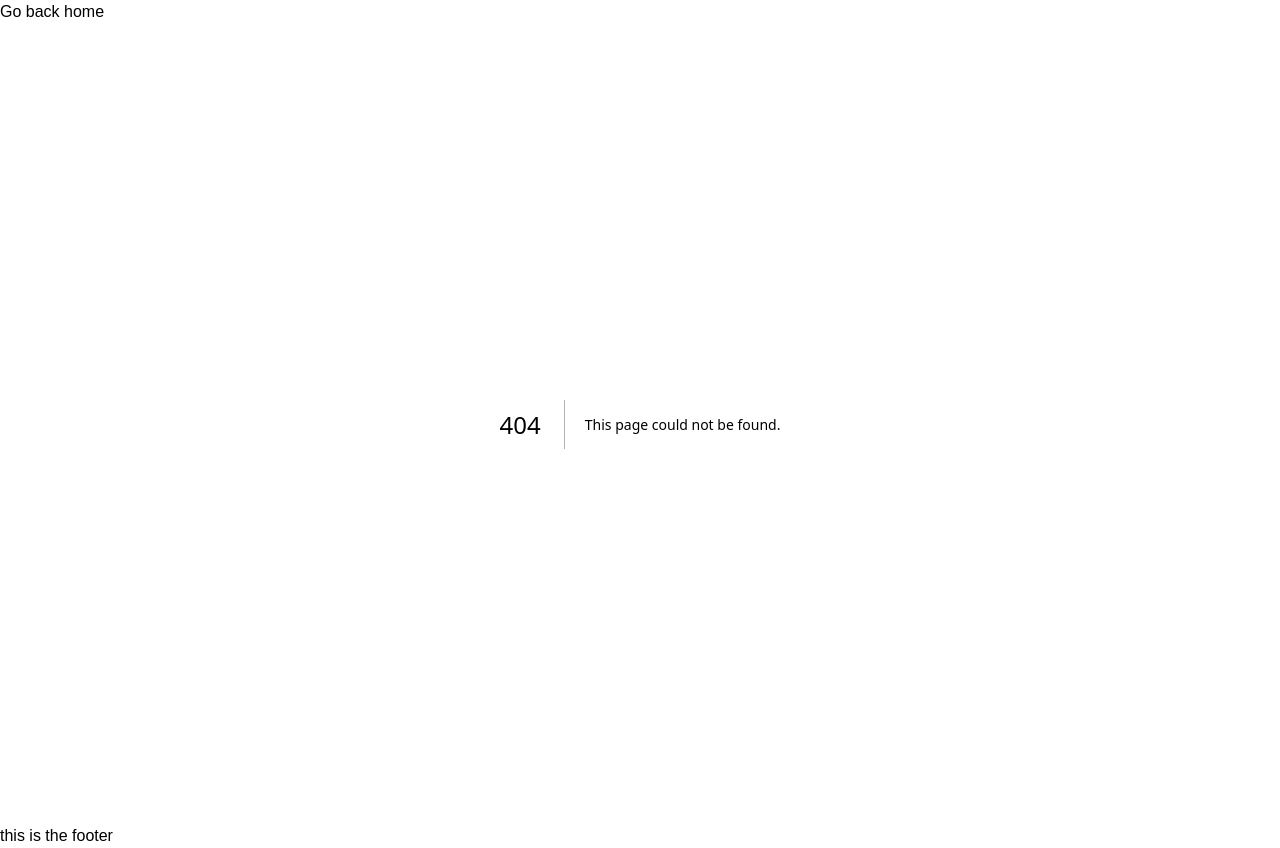
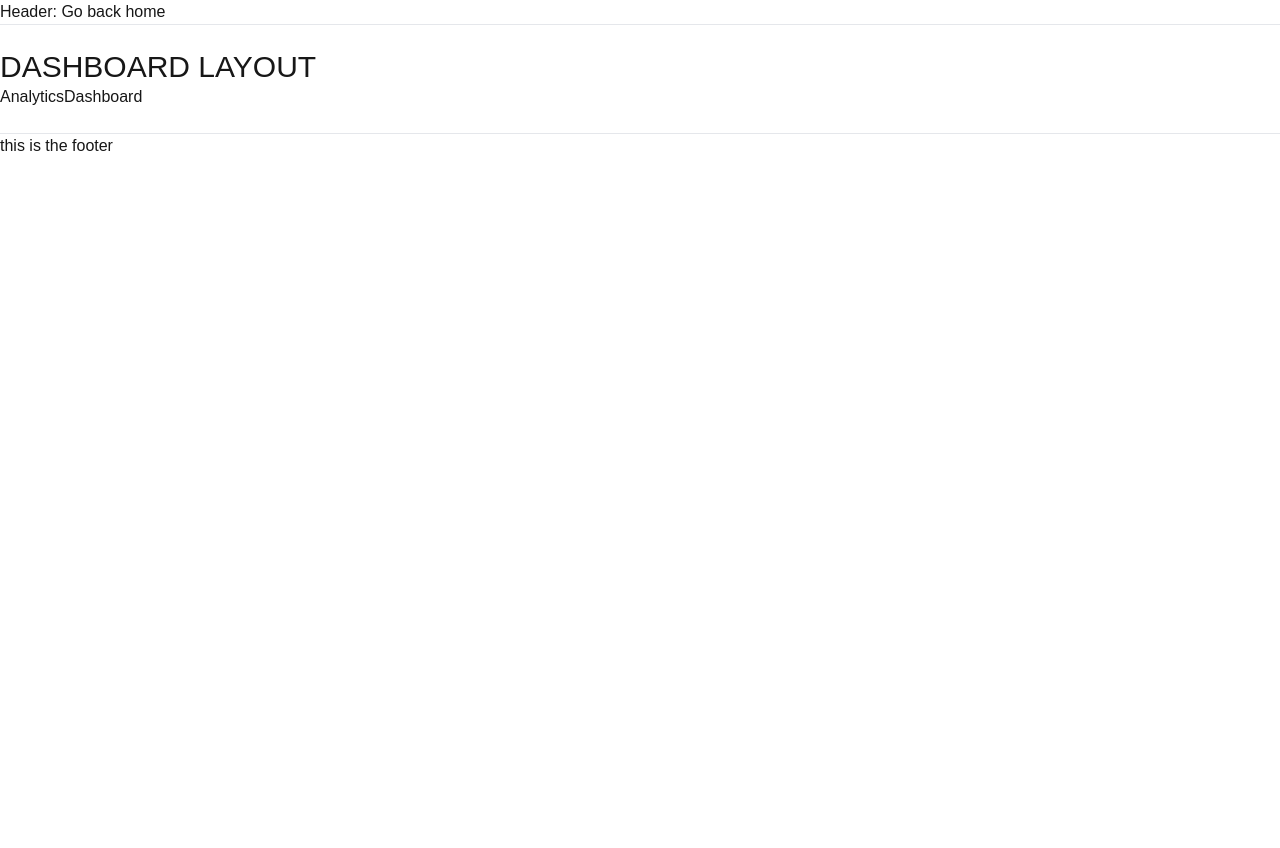
Before and after one commit to mzelenak-dev/next25, a Next.js app: page /dashboards/analytics in a window 1280 px wide. Before the commit this address had no page. After the commit the page ends 800 px from the top, so only its background shows below. Built offline with nearby package versions, Linux system fonts and the light colour scheme.

Commit message:
implement route groups for users and dashboards for separate layouts

```diff
--- /dev/null
+++ b/app/(dashboards)/layout.tsx
@@ -0,0 +1,12 @@
+import React from 'react'
+
+const Layout = ({ children }: { children: React.ReactNode }) => {
+  return (
+    <div>
+      <h1 className="text-3xl">DASHBOARD LAYOUT</h1>
+      {children}
+    </div>
+  )
+}
+
+export default Layout
--- /dev/null
+++ b/app/(root)/layout.tsx
@@ -0,0 +1,12 @@
+import React from 'react'
+
+const layout = ({children}: { children: React.ReactNode}) => {
+  return (
+    <div>
+      <h2 className='text-2xl'>ROOT LAYOUT</h2>
+      {children}
+    </div>
+  )
+}
+
+export default layout
--- a/app/components/footer.tsx
+++ b/app/components/footer.tsx
@@ -2,7 +2,11 @@ import React from 'react'
 
 const Footer = () => {
   return (
-    <div>this is the footer</div>
+    <>
+      <br />
+      <hr />
+      <p>this is the footer</p>
+    </>
   )
 }
 
--- a/app/components/header.tsx
+++ b/app/components/header.tsx
@@ -4,7 +4,9 @@ import React from 'react'
 const Header = () => {
   return (
     <>
-      <Link href="./">Go back home</Link>
+      Header: <Link href="./">Go back home</Link>
+      <hr />
+      <br />
     </>
   )
 }
```
Also changed, not shown: app/(dashboards)/dashboards/analytics/page.tsx (renamed from app/dashboard/analytics/page.tsx), app/(dashboards)/dashboards/page.tsx (renamed from app/dashboard/page.tsx), app/(dashboards)/dashboards/users/[id]/page.tsx (renamed from app/dashboard/users/[id]/page.tsx), app/(dashboards)/dashboards/users/page.tsx (renamed from app/dashboard/users/page.tsx), app/(root)/about/page.tsx (renamed from app/about/page.tsx), app/(root)/page.tsx (renamed from app/page.tsx).
